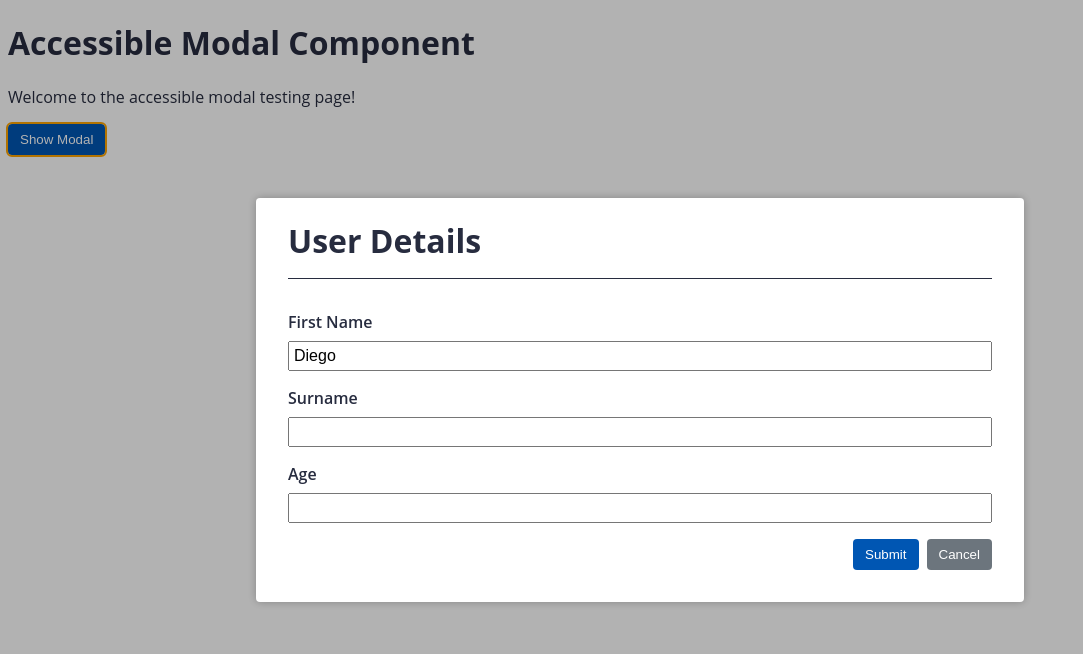
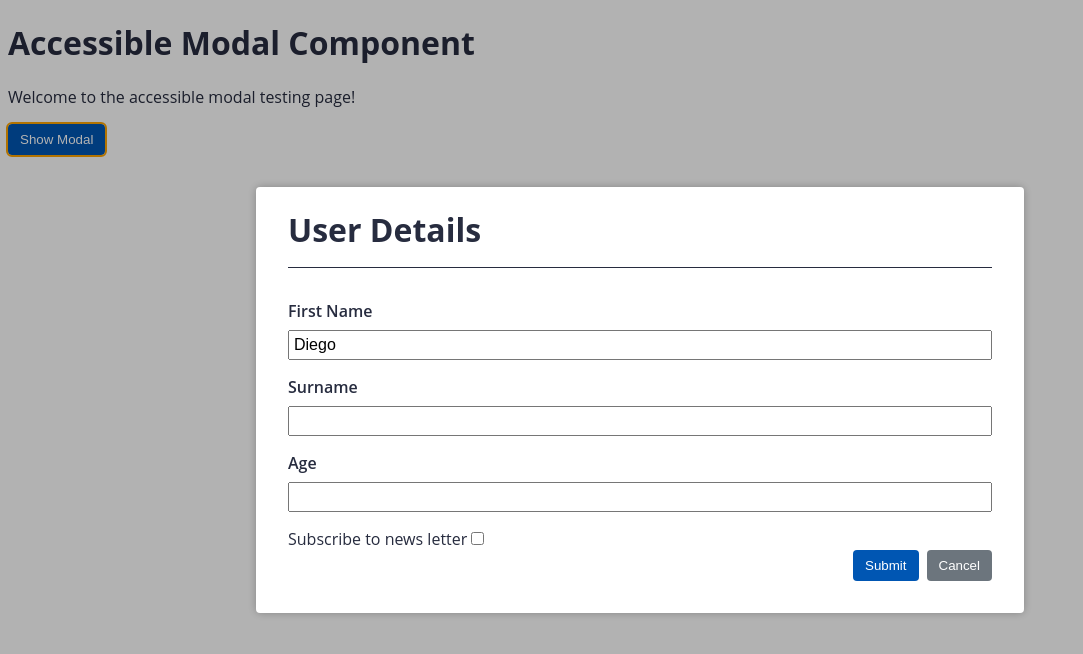
Before and after one commit to diegominelli/A11Y-Modal, an Angular app: page / in a window 1280 px wide. Both pictures are taken after a click on the button "Show Modal". Shown: the top 654 px of the page, without its empty margins (0-1083 px from the left). Built offline with nearby package versions, Linux system fonts and the light colour scheme.

Commit message:
fechando o modal ao clicar no overlay

```diff
--- a/src/app/app.component.html
+++ b/src/app/app.component.html
@@ -21,6 +21,10 @@
     <input id="age" />
   </div>
 
+  <label for="info">Subscribe to news letter</label>
+  <input id="info" type="checkbox" (change)="info = !info" />
+  <p *ngIf="info">This is a placeholder for more information</p>
+
   <div class="button-group">
     <button type="button" class="button button-primary">Submit</button>
     <button
--- a/src/app/app.component.ts
+++ b/src/app/app.component.ts
@@ -1,8 +1,6 @@
-import {
-  ModalService,
-  ModalRef,
-} from './shared/components/modal/services/modal.service';
+import { ModalService } from './shared/components/modal/services/modal.service';
 import { Component, ViewChild, TemplateRef } from '@angular/core';
+import { ModalRef } from './shared/components/modal/models/model-ref';
 
 @Component({
   selector: 'app-root',
@@ -15,6 +13,7 @@ export class AppComponent {
   title = 'a11y-p2';
   public firstName = 'Diego';
   public modalRef: ModalRef;
+  public info = false;
 
   constructor(private modalService: ModalService) {}
 
--- a/src/app/shared/components/modal/modal.component.html
+++ b/src/app/shared/components/modal/modal.component.html
@@ -1,5 +1,5 @@
-<div class="modal-overlay">
-  <div class="modal-content">
+<div class="modal-overlay" (click)="modalRef.close()">
+  <div class="modal-content" (click)="$event.stopPropagation()">
     <h1 class="modal-title">{{ config.title }}</h1>
     <ng-container *ngTemplateOutlet="config.templateRef"></ng-container>
   </div>
--- a/src/app/shared/components/modal/modal.component.ts
+++ b/src/app/shared/components/modal/modal.component.ts
@@ -1,6 +1,7 @@
 import { fade } from './../../animations/fade';
 import { ModalConfig } from './interfaces/model-config';
 import { Component, HostBinding, OnInit } from '@angular/core';
+import { ModalRef } from './models/model-ref';
 
 @Component({
   selector: 'app-modal',
@@ -11,6 +12,8 @@ import { Component, HostBinding, OnInit } from '@angular/core';
 export class ModalComponent implements OnInit {
   @HostBinding('@fade') fade = true;
   public config: ModalConfig;
+  public modalRef: ModalRef;
+
   constructor() {}
 
   ngOnInit(): void {}
--- /dev/null
+++ b/src/app/shared/components/modal/models/model-ref.ts
@@ -0,0 +1,11 @@
+import { ComponentRef } from '@angular/core';
+import { ModalComponent } from '../modal.component';
+
+export class ModalRef {
+  constructor(private componentRef: ComponentRef<ModalComponent>) {}
+
+  public close(): void {
+    console.log('close called');
+    this.componentRef.destroy();
+  }
+}
--- a/src/app/shared/components/modal/services/modal.service.ts
+++ b/src/app/shared/components/modal/services/modal.service.ts
@@ -8,6 +8,7 @@ import {
   Injector,
 } from '@angular/core';
 import { ModalConfig } from '../interfaces/model-config';
+import { ModalRef } from '../models/model-ref';
 
 @Injectable()
 export class ModalService {
@@ -29,19 +30,12 @@ export class ModalService {
     this.bodyInjector.stackBeforeAppRoot(componentRef);
     console.log(componentRef.instance);
 
-    return new ModalRef(componentRef);
+    const modalRef = new ModalRef(componentRef);
+    componentRef.instance.modalRef = modalRef;
+    return modalRef;
   }
 
   private createComponentRef(): ComponentRef<ModalComponent> {
     return this.componentFactory.create(this.injector);
   }
 }
-
-export class ModalRef {
-  constructor(private componentRef: ComponentRef<ModalComponent>) {}
-
-  public close(): void {
-    console.log('close called');
-    this.componentRef.destroy();
-  }
-}
```
